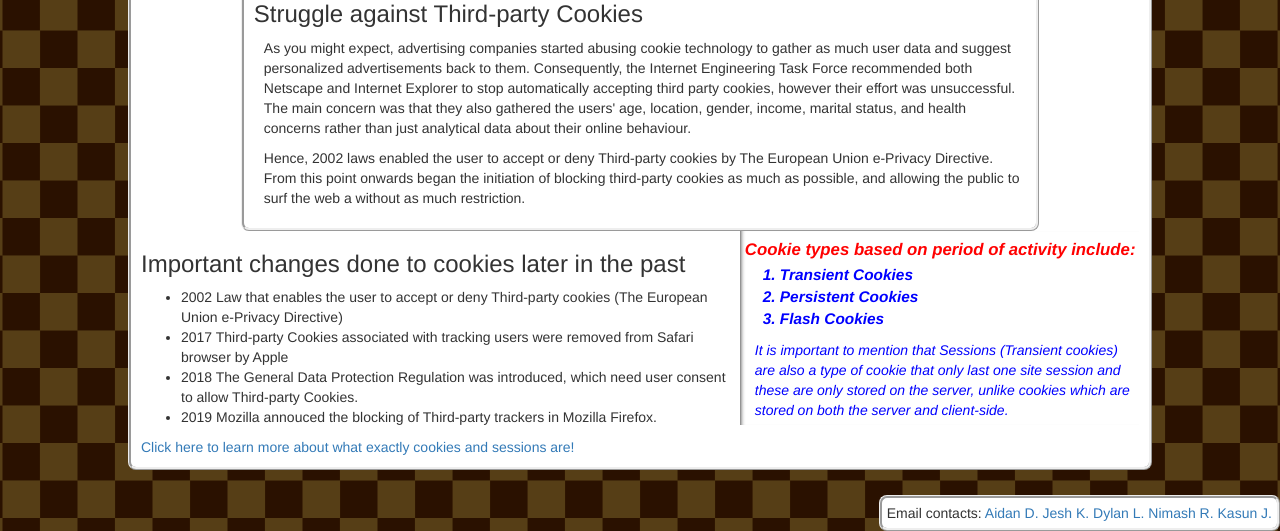
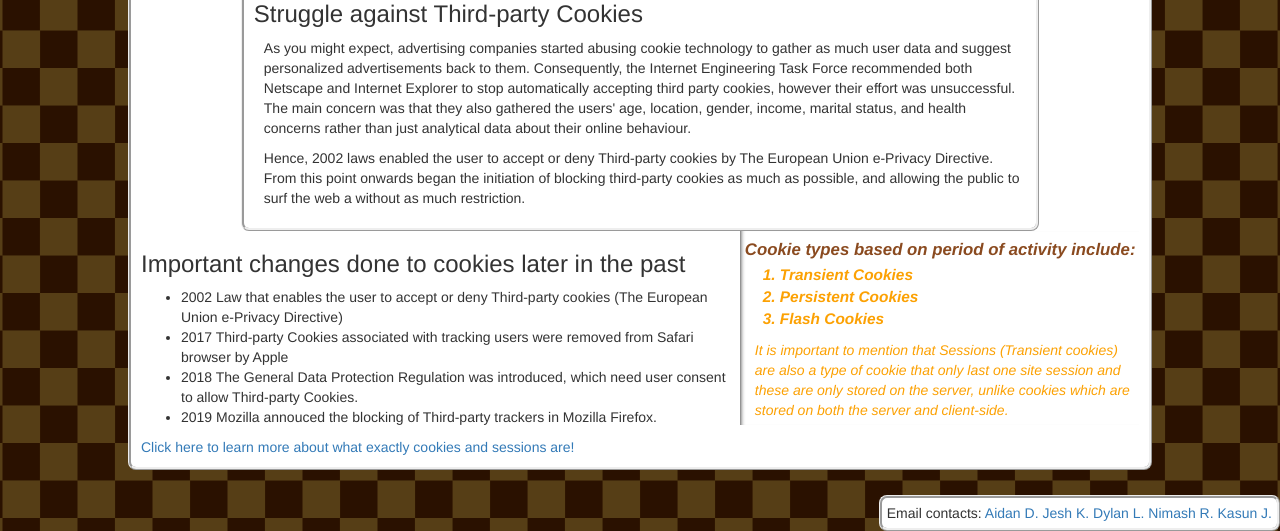
Before and after one commit to poppers13/swin-inquiry-project-2, a PHP site: page /topic1.html in a window 1280 px wide. Shown: the part 1807-2338 px from the top of the page. Run offline with PHP 8.4, Linux system fonts and the light colour scheme.

Commit message:
changing red and blue colors from history page to better match other colors on page

```diff
--- a/content/styles/style.css
+++ b/content/styles/style.css
@@ -167,19 +167,19 @@ aside .asideh {
     font-size: 1.2em;
     margin-left: .5rem;
     margin-bottom: .5rem;
-    color: red;
+    color:rgb(138, 74, 31);
 }
 
 /*Styling the aside list*/
 aside  li {
     font-weight: bold;
     font-size: 1.1em;
-    color: blue;
+    color:#fca103
 }
 
 /*Styling the aside paragraph*/
 aside .asidep {
-    color: blue;
+    color:#fca103
 }
 
 /* start of topic 2 css*/
```
